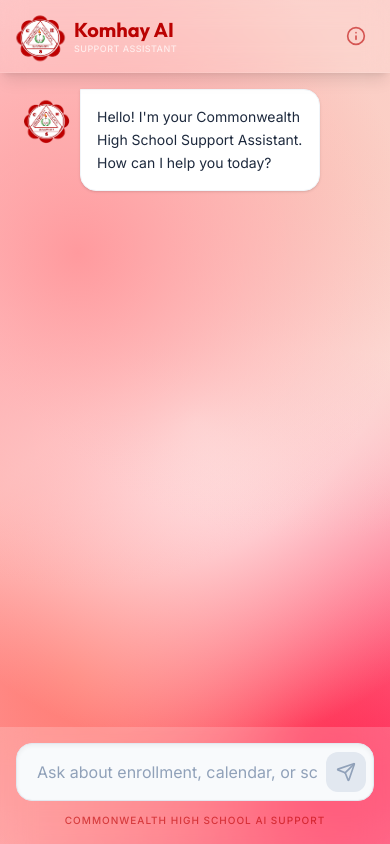
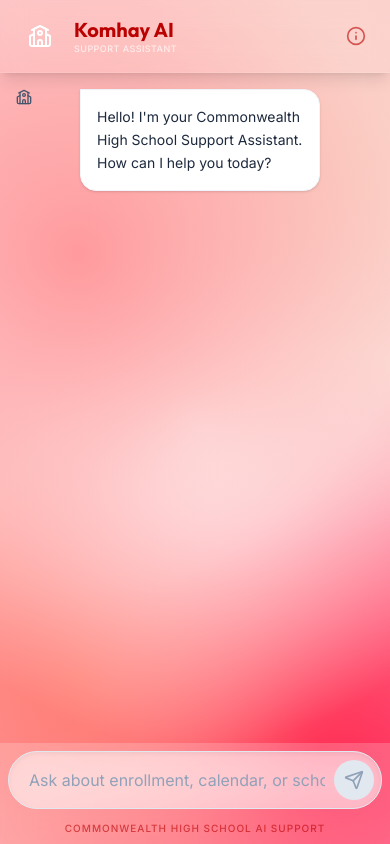
Before and after one commit to Alltessa/chs-chatbot, a React (Vite) app: page / in a window 390 px wide. Built offline with nearby package versions, Linux system fonts and the light colour scheme.

Commit message:
feat: Refine input area styling
Adjust padding and border-radius for the input footer and button to improve visual appeal and responsiveness. Enhance placeholder text appearance.

```diff
--- a/src/App.tsx
+++ b/src/App.tsx
@@ -329,7 +329,7 @@ export default function App() {
       </main>
 
       {/* Input Area */}
-      <footer className="bg-white/20 backdrop-blur-lg p-4 md:p-6">
+      <footer className="bg-white/20 backdrop-blur-lg p-2 md:p-2">
         <div className="max-w-3xl mx-auto">
           <div className="relative flex items-center">
             <input
@@ -338,12 +338,12 @@ export default function App() {
               onChange={(e) => setInput(e.target.value)}
               onKeyDown={(e) => e.key === 'Enter' && handleSend()}
               placeholder="Ask about enrollment, calendar, or school info..."
-              className="w-full bg-slate-50 border border-slate-200 rounded-2xl py-4 pl-5 pr-14 text-slate-900 placeholder:text-slate-400 focus:outline-none focus:ring-2 focus:ring-[#bb0202]/20 focus:border-[#bb0202] transition-all shadow-inner"
+              className="w-full bg-white/50 backdrop-blur-lg border border-slate-200 rounded-4xl py-4 pl-5 pr-14 text-slate-900 placeholder:text-slate-400 placeholder:font-extralight focus:outline-none focus:ring-2 focus:ring-[#bb0202]/20 focus:border-[#bb0202] transition-all shadow-inner"
             />
             <button
               onClick={handleSend}
               disabled={!input.trim() || isLoading}
-              className={`absolute right-2 p-2.5 rounded-xl transition-all ${
+              className={`absolute right-2 p-2.5 rounded-full transition-all ${
                 input.trim() && !isLoading
                   ? 'bg-[#bb0202] text-white shadow-lg shadow-[#bb0202]/20 hover:bg-[#bb0202]/80'
                   : 'bg-slate-200 text-slate-400 cursor-not-allowed'
```
Also changed, not shown: public/chs-logo.png, public/user.jpg.
